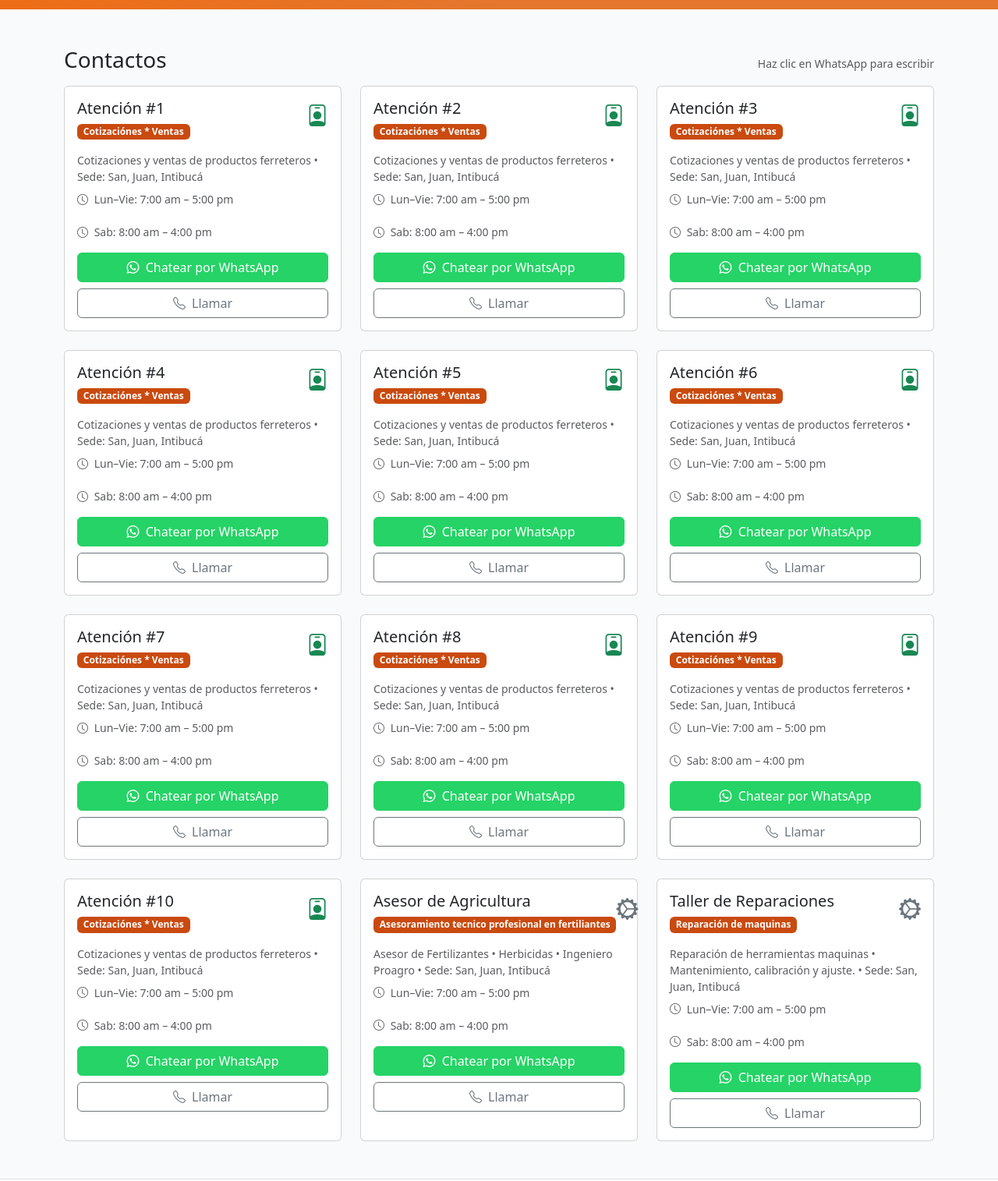
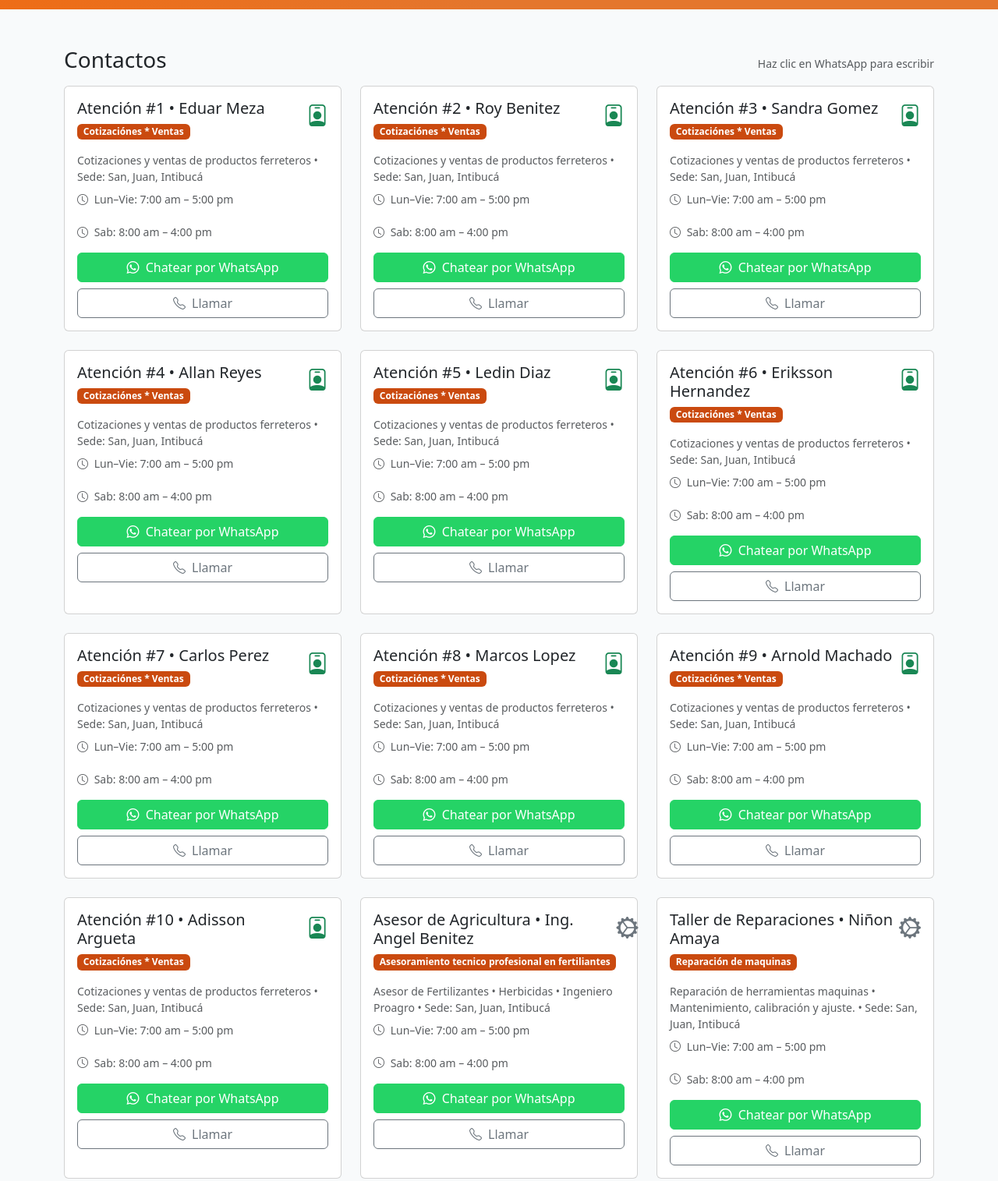
Before and after one commit to ferreteriaramos/contacto, a plain HTML site: page index.html in a window 1280 px wide. Shown: the part 420-1935 px from the top of the page at 78% size. Drawn offline with nearby package versions, Linux system fonts and the light colour scheme.

Commit message:
Add files via upload

```diff
--- a/index.html
+++ b/index.html
@@ -138,7 +138,7 @@
                         <div class="card-body">
                             <div class="d-flex align-items-start justify-content-between">
                                 <div>
-                                    <h5 class="card-title mb-1">Atención #1</h5>
+                                    <h5 class="card-title mb-1">Atención #1 • Eduar Meza</h5>
                                     <span class="badge badge-role">Cotizaciónes * Ventas</span>
                                 </div>
                                 <i class="bi bi-person-badge fs-3 text-success"></i>
@@ -170,7 +170,7 @@
                         <div class="card-body">
                             <div class="d-flex align-items-start justify-content-between">
                                 <div>
-                                    <h5 class="card-title mb-1">Atención #2</h5>
+                                    <h5 class="card-title mb-1">Atención #2 • Roy Benitez</h5>
                                     <span class="badge badge-role">Cotizaciónes * Ventas</span>
                                 </div>
                                 <i class="bi bi-person-badge fs-3 text-success"></i>
@@ -202,7 +202,7 @@
                         <div class="card-body">
                             <div class="d-flex align-items-start justify-content-between">
                                 <div>
-                                    <h5 class="card-title mb-1">Atención #3</h5>
+                                    <h5 class="card-title mb-1">Atención #3 • Sandra Gomez</h5>
                                     <span class="badge badge-role">Cotizaciónes * Ventas</span>
                                 </div>
                                 <i class="bi bi-person-badge fs-3 text-success"></i>
@@ -234,7 +234,7 @@
                         <div class="card-body">
                             <div class="d-flex align-items-start justify-content-between">
                                 <div>
-                                    <h5 class="card-title mb-1">Atención #4</h5>
+                                    <h5 class="card-title mb-1">Atención #4 • Allan Reyes</h5>
                                     <span class="badge badge-role">Cotizaciónes * Ventas</span>
                                 </div>
                                 <i class="bi bi-person-badge fs-3 text-success"></i>
@@ -266,7 +266,7 @@
                         <div class="card-body">
                             <div class="d-flex align-items-start justify-content-between">
                                 <div>
-                                    <h5 class="card-title mb-1">Atención #5</h5>
+                                    <h5 class="card-title mb-1">Atención #5 • Ledin Diaz</h5>
                                     <span class="badge badge-role">Cotizaciónes * Ventas</span>
                                 </div>
                                 <i class="bi bi-person-badge fs-3 text-success"></i>
@@ -298,7 +298,7 @@
                         <div class="card-body">
                             <div class="d-flex align-items-start justify-content-between">
                                 <div>
-                                    <h5 class="card-title mb-1">Atención #6</h5>
+                                    <h5 class="card-title mb-1">Atención #6 • Eriksson Hernandez</h5>
                                     <span class="badge badge-role">Cotizaciónes * Ventas</span>
                                 </div>
                                 <i class="bi bi-person-badge fs-3 text-success"></i>
@@ -330,7 +330,7 @@
                         <div class="card-body">
                             <div class="d-flex align-items-start justify-content-between">
                                 <div>
-                                    <h5 class="card-title mb-1">Atención #7</h5>
+                                    <h5 class="card-title mb-1">Atención #7 • Carlos Perez</h5>
                                     <span class="badge badge-role">Cotizaciónes * Ventas</span>
                                 </div>
                                 <i class="bi bi-person-badge fs-3 text-success"></i>
@@ -362,7 +362,7 @@
                         <div class="card-body">
                             <div class="d-flex align-items-start justify-content-between">
                                 <div>
-                                    <h5 class="card-title mb-1">Atención #8</h5>
+                                    <h5 class="card-title mb-1">Atención #8 • Marcos Lopez</h5>
                                     <span class="badge badge-role">Cotizaciónes * Ventas</span>
                                 </div>
                                 <i class="bi bi-person-badge fs-3 text-success"></i>
@@ -394,7 +394,7 @@
                         <div class="card-body">
                             <div class="d-flex align-items-start justify-content-between">
                                 <div>
-                                    <h5 class="card-title mb-1">Atención #9</h5>
+                                    <h5 class="card-title mb-1">Atención #9 • Arnold Machado</h5>
                                     <span class="badge badge-role">Cotizaciónes * Ventas</span>
                                 </div>
                                 <i class="bi bi-person-badge fs-3 text-success"></i>
@@ -426,7 +426,7 @@
                         <div class="card-body">
                             <div class="d-flex align-items-start justify-content-between">
                                 <div>
-                                    <h5 class="card-title mb-1">Atención #10</h5>
+                                    <h5 class="card-title mb-1">Atención #10 • Adisson Argueta</h5>
                                     <span class="badge badge-role">Cotizaciónes * Ventas</span>
                                 </div>
                                 <i class="bi bi-person-badge fs-3 text-success"></i>
@@ -458,7 +458,7 @@
                         <div class="card-body">
                             <div class="d-flex align-items-start justify-content-between">
                                 <div>
-                                    <h5 class="card-title mb-1">Asesor de Agricultura</h5>
+                                    <h5 class="card-title mb-1">Asesor de Agricultura • Ing. Angel Benitez</h5>
                                     <span class="badge badge-role">Asesoramiento tecnico profesional en
                                         fertiliantes</span>
                                 </div>
@@ -492,7 +492,7 @@
                         <div class="card-body">
                             <div class="d-flex align-items-start justify-content-between">
                                 <div>
-                                    <h5 class="card-title mb-1">Taller de Reparaciones</h5>
+                                    <h5 class="card-title mb-1">Taller de Reparaciones • Niñon Amaya</h5>
                                     <span class="badge badge-role">Reparación de maquinas</span>
                                 </div>
                                 <i class="bi bi-gear-wide-connected fs-3 text-secondary"></i>
@@ -536,8 +536,8 @@
             <div class="row g-4 align-items-center">
                 <div class="col-lg-8">
                     <h3 class="h5 mb-2">Horarios generales</h3>
-                    <p class="mb-0 text-muted">Lunes a sábado de 8:00 a 18:00 • Domingo cerrado. Atención sujeta a
-                        disponibilidad por sede.</p>
+                    <p class="mb-0 text-muted">Lunes a viernes de 7:00 am a 5:00 pm • Sabado de 8:00 am a 4:00pm •
+                        Domingo Cerrado</p>
                 </div>
                 <div class="col-lg-4 text-lg-end">
                     <a href="#ubicacion" class="btn btn-outline-success"><i class="bi bi-geo-alt me-1"></i> Ver
@@ -568,7 +568,8 @@
                         <li class="mb-2"><i class="bi bi-geo me-2 text-success"></i> San Juan, Intibucá, Barrio
                             Independiente Frente a Carretera Internacional</li>
                         <li class="mb-2"><i class="bi bi-telephone me-2 text-success"></i> Tel: (504) 9397-6260</li>
-                        <li class="mb-2"><i class="bi bi-envelope me-2 text-success"></i> ferreramos2007@gmail.com</li>
+                        <li class="mb-2"><i class="bi bi-envelope me-2 text-success"></i> ferreteriaramos1999@gmail.com
+                        </li>
                     </ul>
                 </div>
             </div>
```
